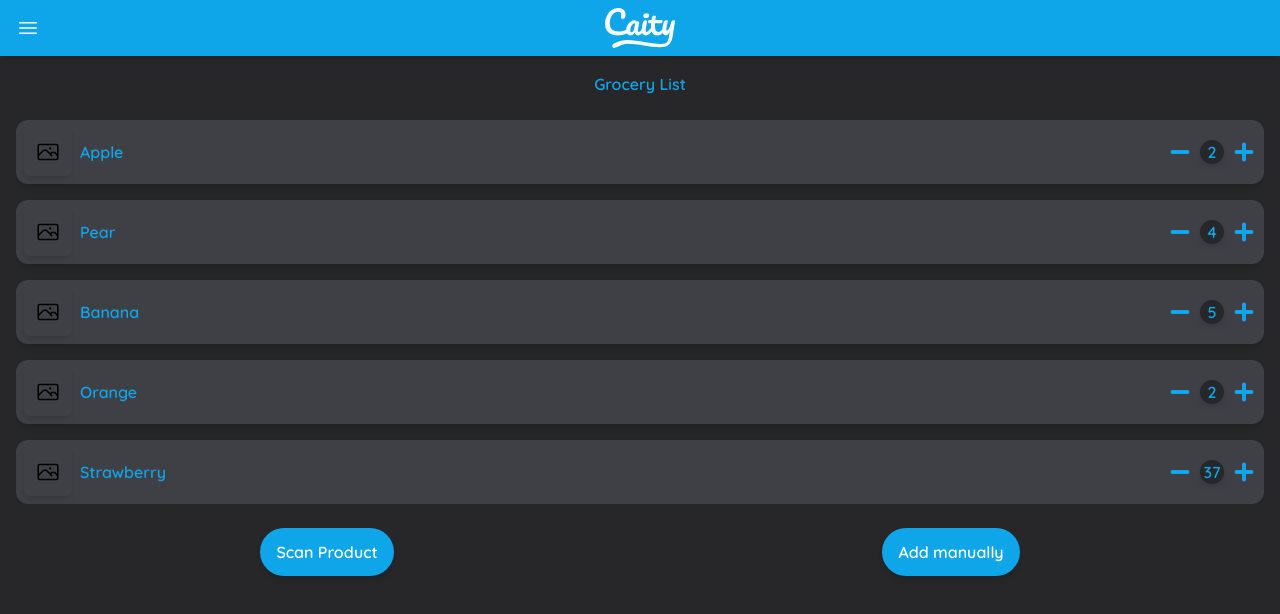
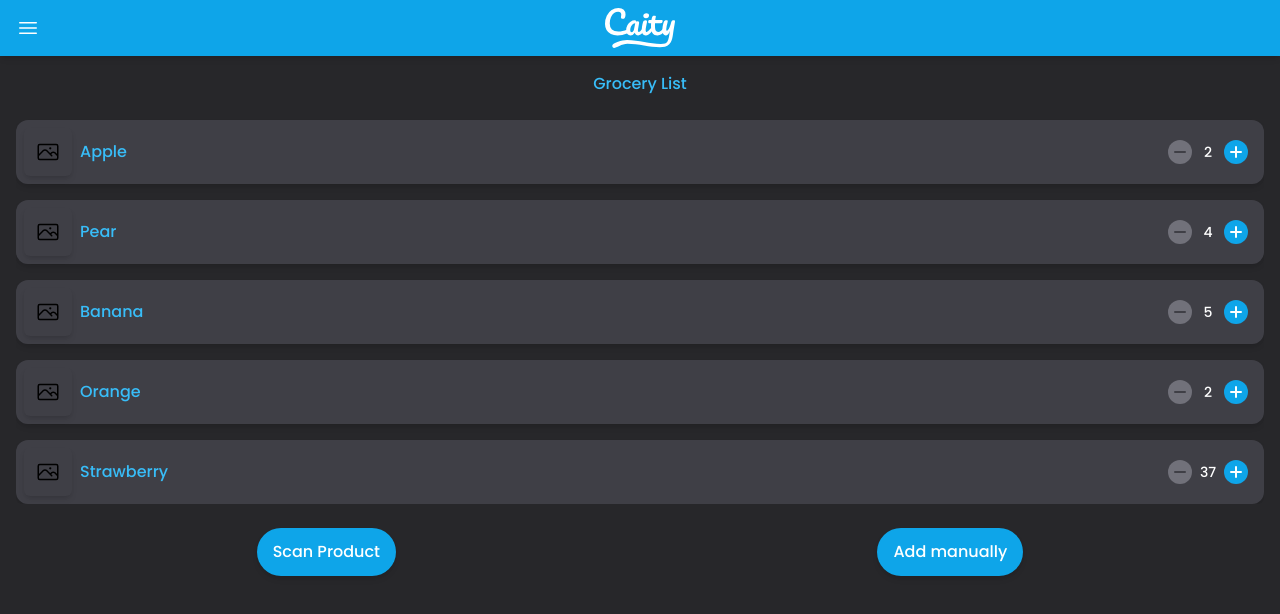
Before and after one commit to Caity-app/Frontend, a React (Vite) app: page /grocerylist in a window 1280 px wide. Shown: the top 614 px of the page. Built offline with nearby package versions, Linux system fonts and the light colour scheme.

Commit message:
WIP : added quantity restyle

```diff
--- a/src/components/GroceryListItem.tsx
+++ b/src/components/GroceryListItem.tsx
@@ -18,10 +18,12 @@ const GroceryListItem = ({groceryItem, handleQuantityChange} : GroceryListItemPr
     <li className='flex w-full h-16 mt-4 bg-zinc-700 rounded-xl shadow-md'>
         <div className='h-12 aspect-square my-auto mx-2 shadow-md rounded-md'>{groceryItem.productPicture ?? <img className='w-6 aspect-square mx-auto translate-y-1/2' src={'/images/defaultProduct.svg'} alt='default product'></img>}</div>
         <h2 className='w-12 my-auto'>{groceryItem.itemName}</h2>
-        <div className='flex w-full my-auto justify-end mr-2'>
-            <button onClick={() => handleQuantityChange(groceryItem, groceryItem.quantity - 1)}><MinusIcon strokeWidth={4}/></button>
-            <input type='text' pattern='\d*' maxLength={2} defaultValue={groceryItem.quantity} className='w-6 rounded-xl bg-zinc-800 shadow-md text-center mx-2'/>
-            <button onClick={() => handleQuantityChange(groceryItem, groceryItem.quantity + 1)}><PlusIcon strokeWidth={4}/></button>
+        <div className='flex text-white rounded-lg p-2 self-end my-auto ml-auto mr-2'>
+            <button className='rounded-full bg-zinc-500 text-zinc-700 w-6 h-6' onClick={() => handleQuantityChange(groceryItem, groceryItem.quantity - 1)}><MinusIcon className='!w-4 mx-auto' strokeWidth={3}/></button>
+            {/* <span className='w-[1px] rounded-full shadow-sm bg-zinc-300'></span> */}
+            <input type='text' pattern='\d*' maxLength={2} defaultValue={groceryItem.quantity} className='w-6 h-6 text-sm bg-transparent text-center mx-1'/>
+            {/* <span className='w-[4px] rounded-full shadow-white shadow-lg bg-zinc-300  '></span> */}
+            <button className='rounded-full bg-sky-500 w-6 h-6' onClick={() => handleQuantityChange(groceryItem, groceryItem.quantity + 1)}><PlusIcon className='!w-4 mx-auto' strokeWidth={3}/></button>
         </div>
     </li>
   )
--- a/src/components/NavBar.tsx
+++ b/src/components/NavBar.tsx
@@ -62,7 +62,6 @@ const handleEvents = (e: MouseEvent | TouchEvent, sideBarIsOpen: boolean, setSid
     } else if (e.type === 'touchend' || e.type === 'mouseup') {
         if (sideBarRef?.current) {
             sideBarRef.current.menu.style.transitionDuration = '';
-            setBackdrop(false);
         }
         let open = lastX - startX > (wasOpen ? -100 : 100);
         let animationDirection = 'normal';
--- a/src/index.css
+++ b/src/index.css
@@ -1,4 +1,4 @@
-@import url('https://fonts.googleapis.com/css2?family=Quicksand:wght@600;700&display=swap');
+@import url('https://fonts.googleapis.com/css2?family=Poppins:wght@500;700&display=swap');
 @tailwind base;
 @tailwind components;
 @tailwind utilities;
@@ -14,8 +14,8 @@ html {
     @apply font-sans m-0 p-0 top-0;
     @apply text-lg select-none ;
     @apply sm:text-base sm:select-text;
-    @apply bg-zinc-800 text-sky-500;
-    font-family: 'Quicksand', sans-serif;
+    @apply bg-zinc-800 text-sky-400;
+    font-family: 'Poppins', sans-serif;
     -webkit-touch-callout: none;
     -webkit-tap-highlight-color: transparent;
 }
```
